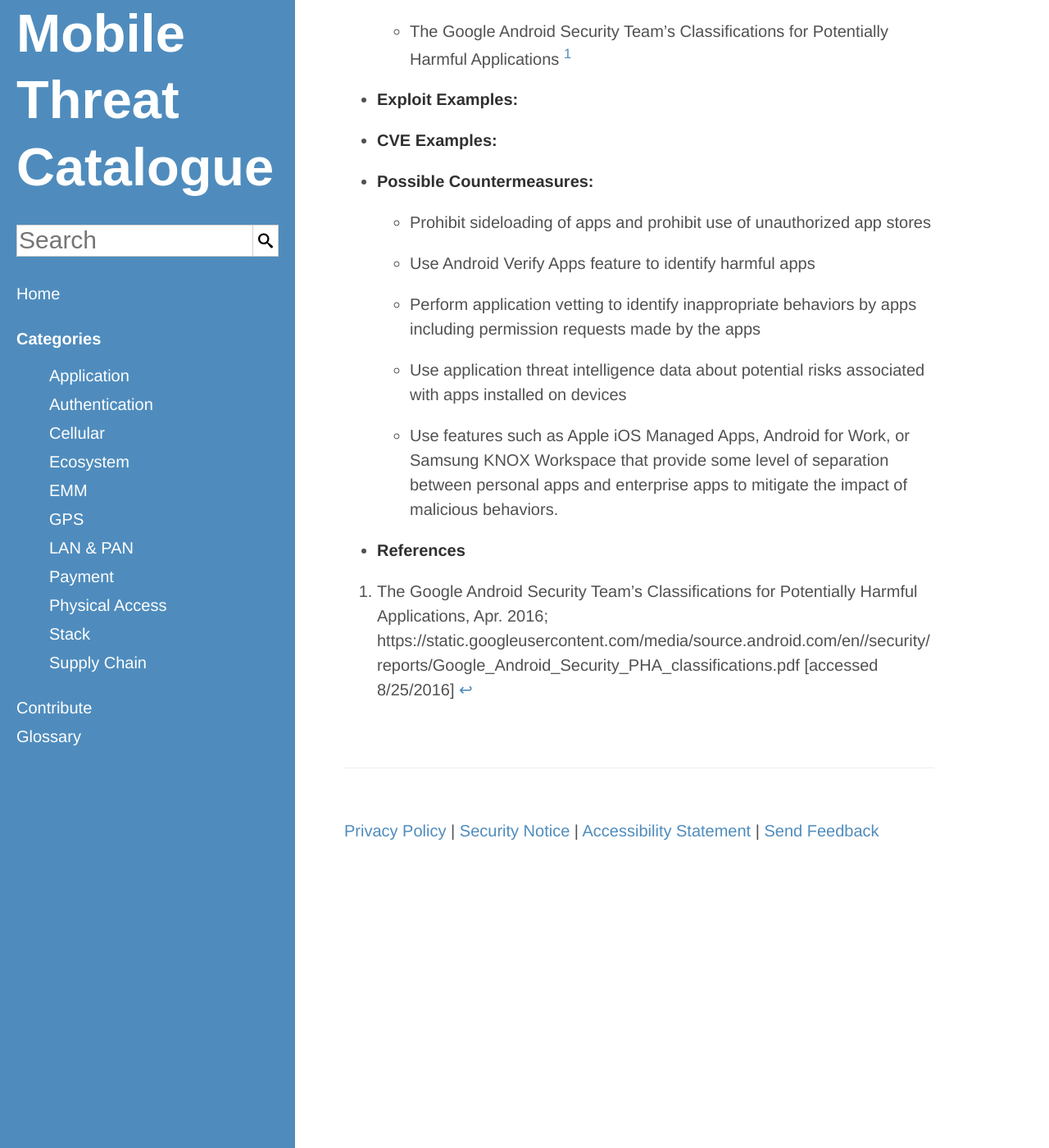
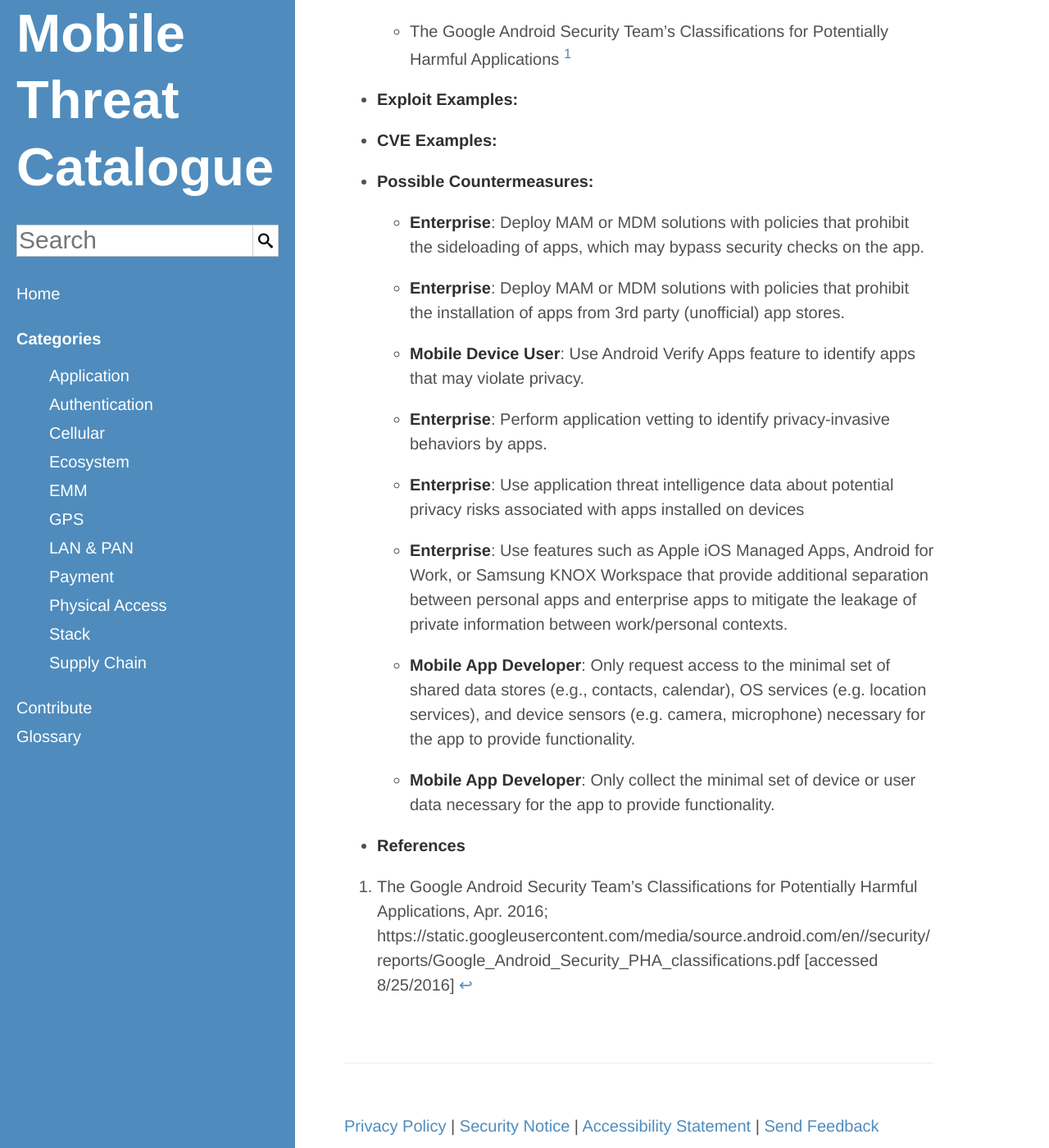
Before and after one commit to usnistgov/mobile-threat-catalogue, a Jekyll site: the page built from _application-threats/APP-13.md, in a window 1280 px wide and 1400 px high, scrolled down 574 px. Shown: the whole window at 82% size. Built offline with Jekyll 4.4.1, drawn with Linux system fonts in a browser that asks for light colours.

Commit message:
#13: Update countermeasures, add actors

```diff
--- a/_application-threats/APP-13.md
+++ b/_application-threats/APP-13.md
@@ -7,9 +7,20 @@
     ExploitExample:
     CVEExample:
     PossibleCountermeasures:
-        - "Prohibit sideloading of apps and prohibit use of unauthorized app stores"
-        - "Use Android Verify Apps feature to identify harmful apps"
-        - "Perform application vetting to identify inappropriate behaviors by apps including permission requests made by the apps"
-        - "Use application threat intelligence data about potential risks associated with apps installed on devices"
-        - "Use features such as Apple iOS Managed Apps, Android for Work, or Samsung KNOX Workspace that provide some level of separation between personal apps and enterprise apps to mitigate the impact of malicious behaviors."
+        "Deploy MAM or MDM solutions with policies that prohibit the sideloading of apps, which may bypass security checks on the app.":
+            - Enterprise
+        "Deploy MAM or MDM solutions with policies that prohibit the installation of apps from 3rd party (unofficial) app stores.":
+            - Enterprise
+        "Use Android Verify Apps feature to identify apps that may violate privacy.":
+            - Mobile Device User
+        "Perform application vetting to identify privacy-invasive behaviors by apps.":
+            - Enterprise
+        "Use application threat intelligence data about potential privacy risks associated with apps installed on devices":
+            - Enterprise
+        "Use features such as Apple iOS Managed Apps, Android for Work, or Samsung KNOX Workspace that provide additional separation between personal apps and enterprise apps to mitigate the leakage of private information between work/personal contexts.":
+            - Enterprise
+        "Only request access to the minimal set of shared data stores (e.g., contacts, calendar), OS services (e.g. location services), and device sensors (e.g. camera, microphone) necessary for the app to provide functionality.":
+            - Mobile App Developer
+        "Only collect the minimal set of device or user data necessary for the app to provide functionality.":
+            - Mobile App Developer
 ---
```
